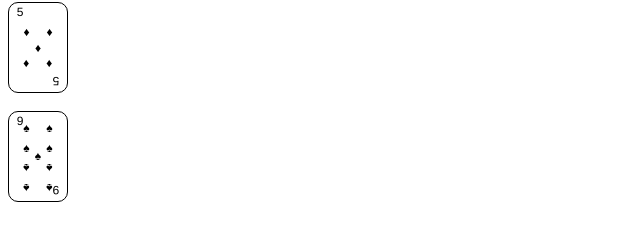
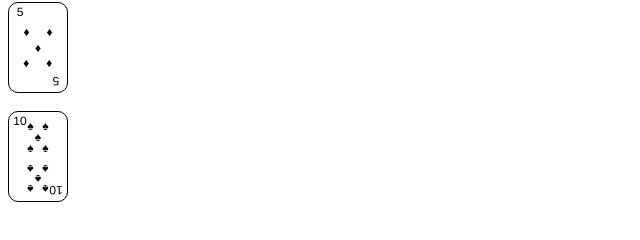
Before and after one commit to t-a1024/sevens, a React (Create React App) app: page / in a window 1280 px wide. Shown: the part 442-682 px from the top of the page, without its empty margins (0-640 px from the left). Built offline with nearby package versions, Linux system fonts and the light colour scheme.

Commit message:
10まで完成

```diff
--- a/src/App.tsx
+++ b/src/App.tsx
@@ -12,7 +12,7 @@ function App() {
       <br />
       <Card id={5} mark="♦"/>
       <br />
-      <Card id={9} mark="♠"/>
+      <Card id={10} mark="♠"/>
     </div>
   );
 }
--- /dev/null
+++ b/src/assets/10.css
@@ -0,0 +1,61 @@
+.element10 {
+    left: 50%;
+    position: absolute;
+    top: 50%;
+    transform: translate(-50%, -50%);
+    width: 30px;
+    height: 95%;
+    display: grid;
+    grid-template-columns: repeat(2, 1fr);
+    grid-template-rows: repeat(2, 1fr);
+    gap: 0;
+}
+
+.element10 .text10 {
+    color: #000;
+    font-family: "Inter-Regular", Helvetica;
+    font-size: 12px;
+    font-weight: 400;
+    letter-spacing: 0;
+    line-height: 20px;
+    position: relative;
+    text-align: center;
+    white-space: nowrap;
+    width: fit-content;
+    align-self: center;
+    justify-self: center;
+}
+
+.box10 {
+    height: 100%;
+    position: absolute;
+    width: 100%;
+}
+
+.box10 .text-wrapper10{
+    color: #000000;
+    font-family: "Inter-Regular", Helvetica;
+    font-size: 12px;
+    height: 20px;
+    left: 0;
+    letter-spacing: 0;
+    line-height: 45px;
+    text-align: center;
+    top: 0;
+    white-space: nowrap;
+}
+
+.box10 .div10 {
+    color: #000000;
+    font-family: "Inter-Regular", Helvetica;
+    font-size: 12px;
+    font-weight: 400;
+    left: 0;
+    letter-spacing: 0;
+    line-height: 20px;
+    position: relative;
+    text-align: center;
+    top: 34px;
+    white-space: nowrap;
+    transform: rotate(-180deg);
+}
--- /dev/null
+++ b/src/assets/card10.tsx
@@ -0,0 +1,24 @@
+import "./10.css";
+
+interface mark{
+    mark:string
+}
+
+export const Card10 = ({mark}:mark): JSX.Element => {
+    return (
+    <div className="element10">
+        <div className="text10">{mark}</div>
+        <div className="text10">{mark}</div>
+        <div className="text10">{mark}</div>
+        <div className="text10">{mark}</div>
+        <div className="text10" id="rotate">{mark}</div>
+        <div className="text10" id="rotate">{mark}</div>
+        <div className="text10" id="rotate">{mark}</div>
+        <div className="text10" id="rotate">{mark}</div>
+        <div className="box10">
+            <div className="text-wrapper10">{mark}</div>
+            <div className="div10">{mark}</div>
+        </div>
+    </div>
+    )
+}
--- a/src/assets/cardData.tsx
+++ b/src/assets/cardData.tsx
@@ -1,4 +1,5 @@
 import { ALabel } from "./A";
+import { Card10 } from "./card10";
 import { Card2 } from "./card2";
 import { Card3 } from "./card3";
 import { Card4 } from "./card4";
@@ -59,5 +60,9 @@ export const CardData: Card[] = [
         id: 9,
         str: "9",
         label: Card9
+    },    {
+        id: 10,
+        str: "10",
+        label: Card10
     },
 ];
```
